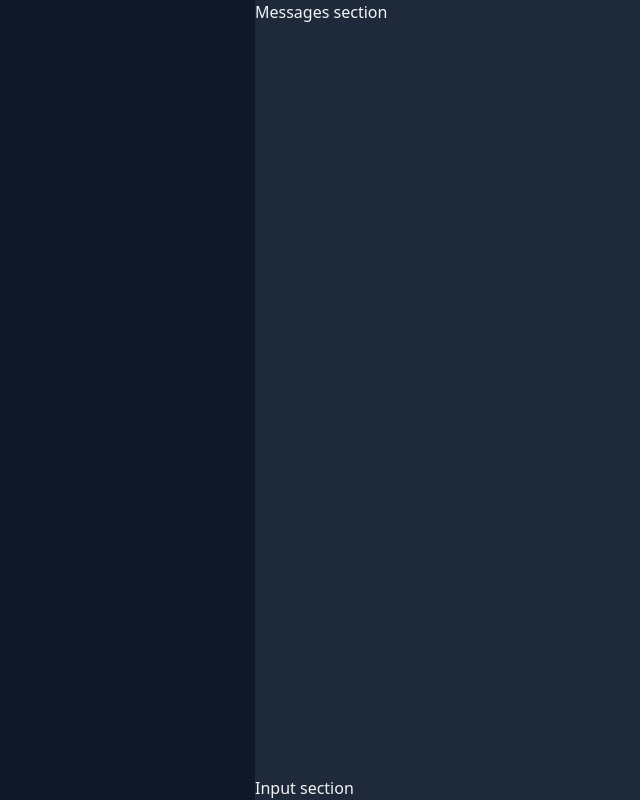
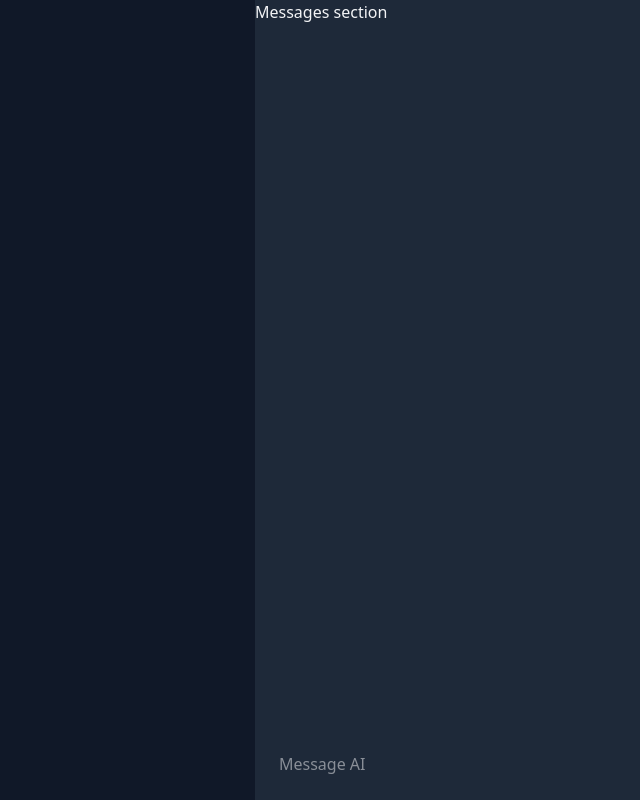
Before and after one commit to vhalchuk/convo-ai, a React (Vite) app in the folder client/: page / in a window 1280 px wide. Shown: the whole page, without its empty margins (5-645 px from the left). Built offline with nearby package versions, Linux system fonts and the light colour scheme.

Commit message:
Add textarea

```diff
--- a/client/src/App.tsx
+++ b/client/src/App.tsx
@@ -4,7 +4,12 @@ function App() {
             <aside className="h-full w-[260px] bg-gray-900"></aside>
             <main className="flex h-full grow flex-col bg-gray-800">
                 <div className="flex-1 overflow-hidden">Messages section</div>
-                <div className="">Input section</div>
+                <div className="p-4">
+                    <textarea
+                        placeholder="Message AI"
+                        className="block h-10 w-full resize-none border-0 bg-transparent p-2"
+                    />
+                </div>
             </main>
         </div>
     );
```
